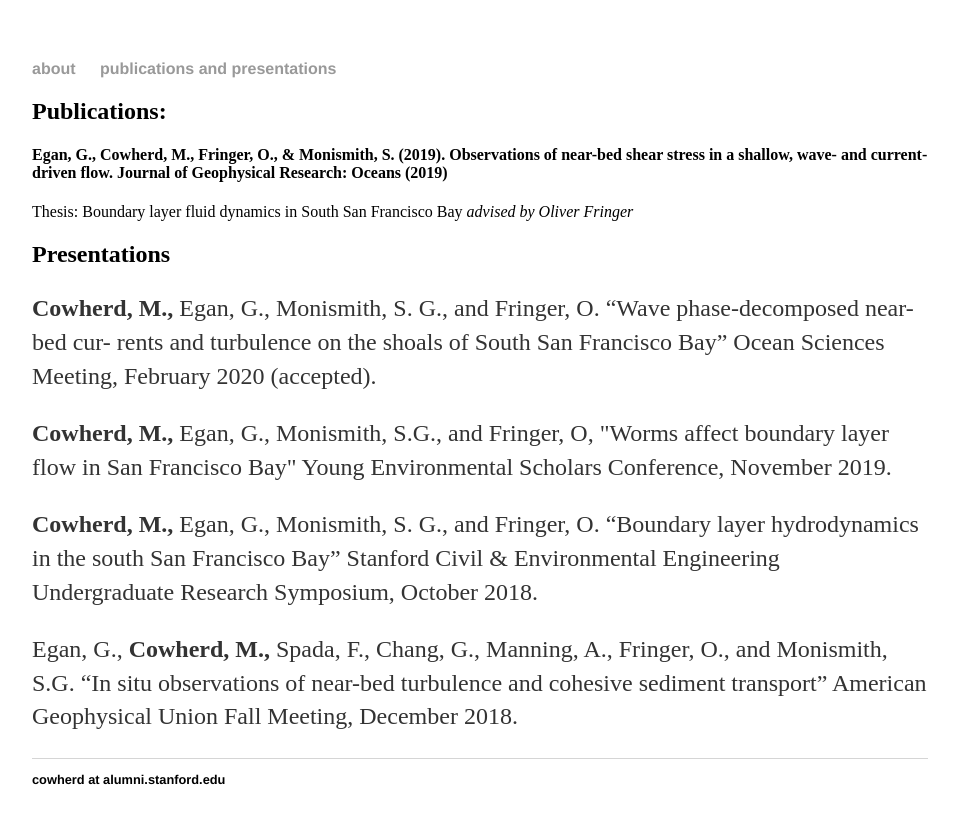
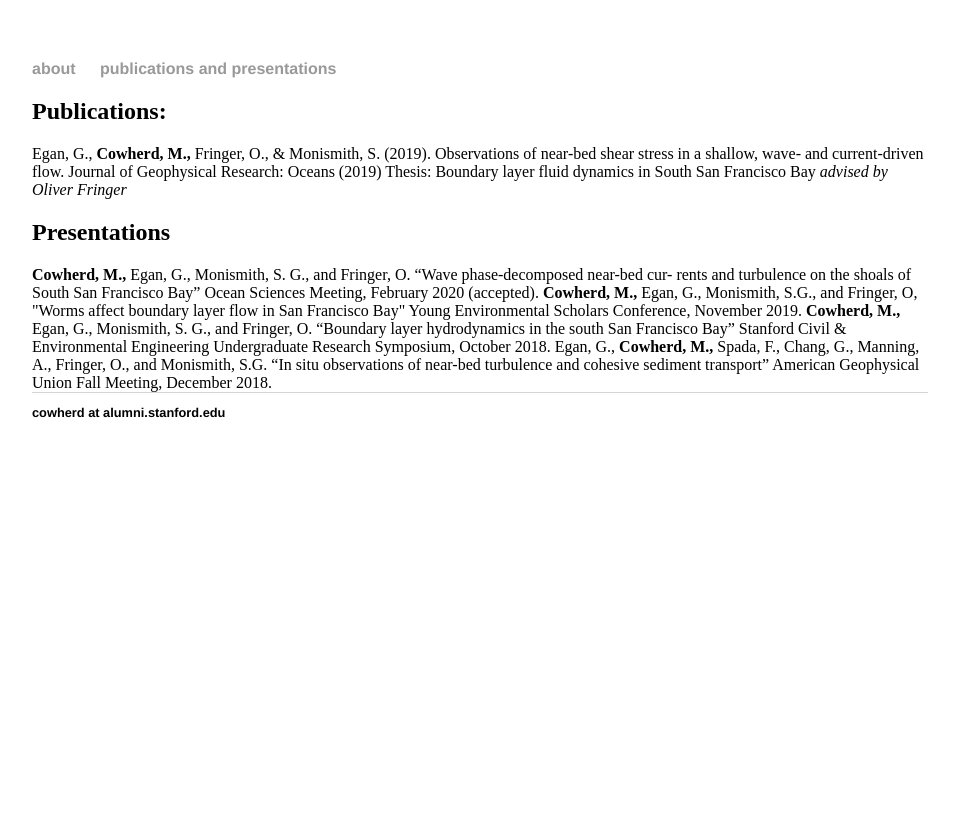
Before and after one commit to mariannecowherd/mariannecowherd.github.io, a Jekyll site: the page built from cv/index.html, in a window 1280 px wide. Shown: the top 824 px of the page, without its empty margins (160-1118 px from the left). Built offline with Jekyll 4.4.1, drawn with Linux system fonts in a browser that asks for light colours; part of the change alters nothing that is shown.

```diff
--- a/cv/index.html
+++ b/cv/index.html
@@ -6,13 +6,14 @@ title: CV
 
 
 	<h2>Publications:</h2>
-	<h4>Egan, G., <b>Cowherd, M.,</b> Fringer, O., & Monismith, S. (2019). Observations of near-bed shear stress in a shallow, wave- and current-driven flow. Journal of Geophysical Research: Oceans (2019)</h4>
-	</h4> Thesis: Boundary layer fluid dynamics in South San Francisco Bay <i>advised by Oliver Fringer</i></h4>
+
+	Egan, G., <b>Cowherd, M.,</b> Fringer, O., & Monismith, S. (2019). Observations of near-bed shear stress in a shallow, wave- and current-driven flow. Journal of Geophysical Research: Oceans (2019)</h4>
+	Thesis: Boundary layer fluid dynamics in South San Francisco Bay <i>advised by Oliver Fringer</i>
 	<h2>Presentations</h2>
-		<p><b>Cowherd, M.,</b> Egan, G., Monismith, S. G., and Fringer, O. “Wave phase-decomposed near-bed cur- rents and turbulence on the shoals of South San Francisco Bay” Ocean Sciences Meeting, February 2020 (accepted).</p>
-		<p><b>Cowherd, M.,</b> Egan, G., Monismith, S.G., and Fringer, O, "Worms affect boundary layer flow in San Francisco Bay" Young Environmental Scholars Conference, November 2019.</p>
-		<p><b>Cowherd, M.,</b> Egan, G., Monismith, S. G., and Fringer, O. “Boundary layer hydrodynamics in the south San Francisco Bay” Stanford Civil & Environmental Engineering Undergraduate Research Symposium, October 2018.</p>
-		<p>Egan, G., <b>Cowherd, M.,</b> Spada, F., Chang, G., Manning, A., Fringer, O., and Monismith, S.G. “In situ observations of near-bed turbulence and cohesive sediment transport” American Geophysical Union Fall Meeting, December 2018.</p>
+		<b>Cowherd, M.,</b> Egan, G., Monismith, S. G., and Fringer, O. “Wave phase-decomposed near-bed cur- rents and turbulence on the shoals of South San Francisco Bay” Ocean Sciences Meeting, February 2020 (accepted).
+		<b>Cowherd, M.,</b> Egan, G., Monismith, S.G., and Fringer, O, "Worms affect boundary layer flow in San Francisco Bay" Young Environmental Scholars Conference, November 2019.
+		<b>Cowherd, M.,</b> Egan, G., Monismith, S. G., and Fringer, O. “Boundary layer hydrodynamics in the south San Francisco Bay” Stanford Civil & Environmental Engineering Undergraduate Research Symposium, October 2018.
+		Egan, G., <b>Cowherd, M.,</b> Spada, F., Chang, G., Manning, A., Fringer, O., and Monismith, S.G. “In situ observations of near-bed turbulence and cohesive sediment transport” American Geophysical Union Fall Meeting, December 2018.
 
 
 </div><!-- /.blurb -->
```
